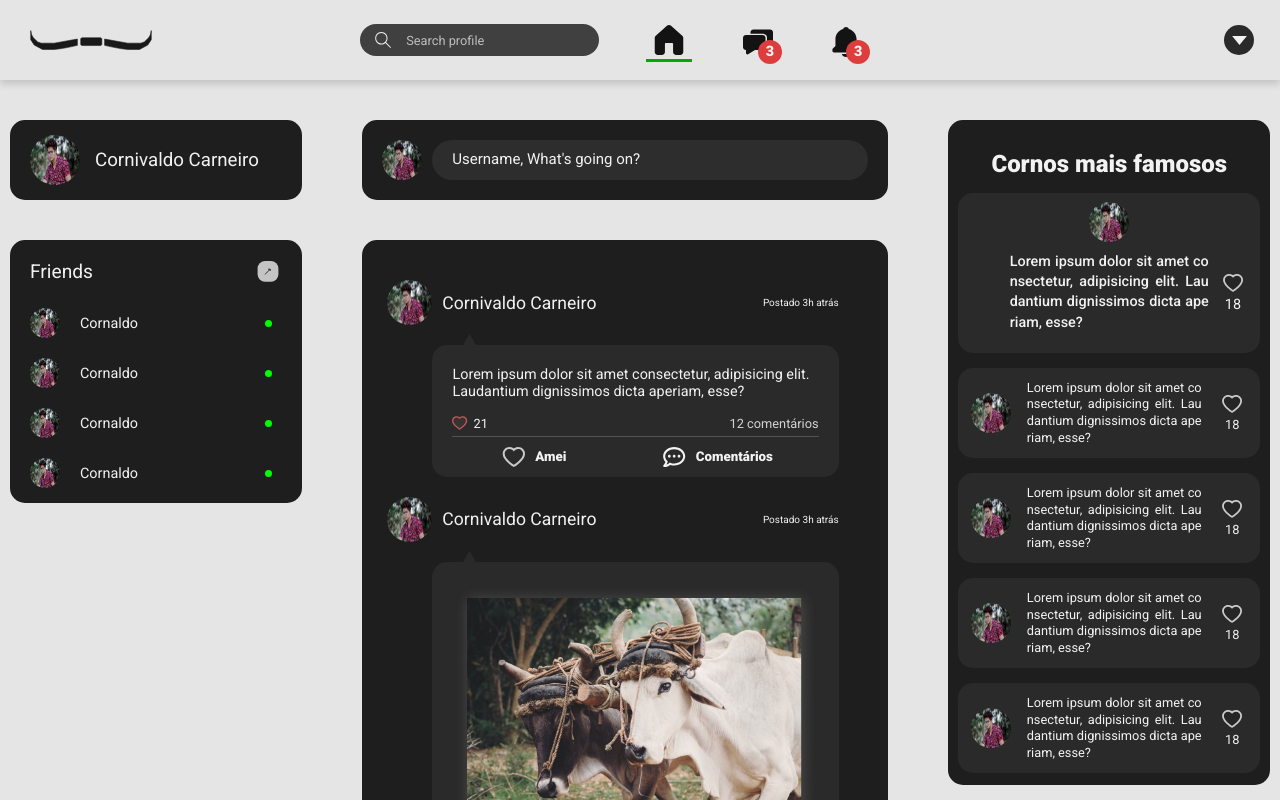
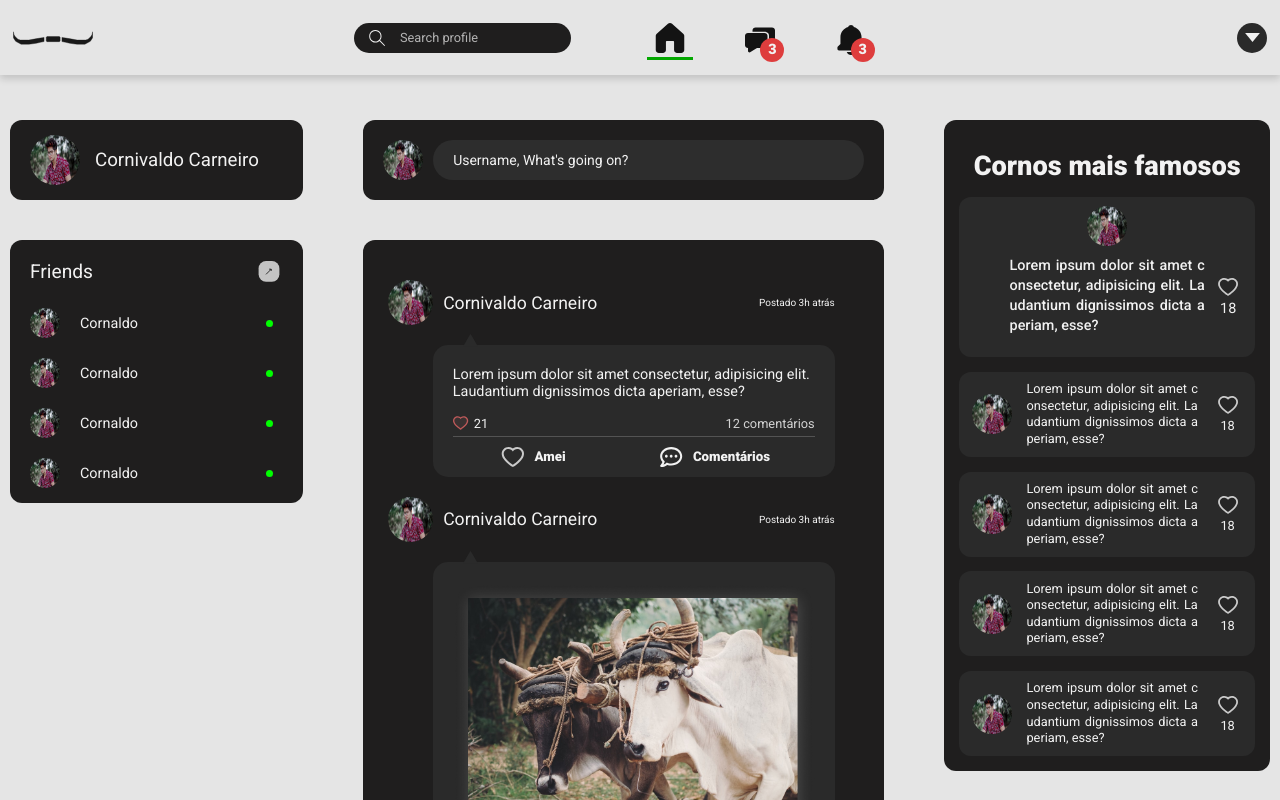
Before and after one commit to CaioDev1/newlayout, a React (Create React App) app in the folder newlayout/: page /#/ in a window 1280 px wide. Shown: the top 800 px of the page. Built offline with nearby package versions, Linux system fonts and the light colour scheme.

Commit message:
Melhorias na estilização da página Profile.

```diff
--- a/newlayout/src/components/HeaderBlock/HeaderBlockStyle.js
+++ b/newlayout/src/components/HeaderBlock/HeaderBlockStyle.js
@@ -5,7 +5,7 @@ export default styled.div`
         display: grid;
 
         grid-template-columns: 1fr 1.8fr 1.1fr;
-        grid-template-rows: 80px;
+        grid-template-rows: 75px;
 
         gap: 40px;
 
@@ -17,7 +17,7 @@ export default styled.div`
         width: 100%;
         min-width: 350px;
 
-        padding: 0 2%;
+        padding: 0 1%;
 
         box-shadow: 0px 4px 7px rgba(0, 0, 0, 0.15);
 
@@ -36,7 +36,7 @@ export default styled.div`
         }
 
         #header-left svg {
-            width: 130px;
+            width: 80px;
             height: 20px;
         }
 
@@ -137,19 +137,22 @@ export default styled.div`
             #header-main-input-field-body {
                 display: flex;
 
-                background: #404040;
+                background: #1F1E1E;
 
                 border-radius: 100px;
 
                 min-height: 30px;
                 height: 40%;
 
-                width: 90%;
+                width: 80%;
 
                 padding: 5px 15px;
             }
 
                 #header-main-input-field-body svg {
+                    min-height: 15px;
+                    min-width: 15px;
+
                     height: 100%;
 
                     margin-right: 15px;
@@ -224,6 +227,7 @@ export default styled.div`
                                     width: 100%;
 
                                     justify-content: space-between;
+                                    align-items: center;
 
                                     padding: 10px 0 5px;
                                 }
@@ -392,6 +396,10 @@ export default styled.div`
         grid-template-areas: 'b a';
     }
 
+        #header-main-input-field-body {
+            width: 100%;
+        }
+
     #header-right {
         display: none;
     }
--- a/newlayout/src/homePage/HomePage.jsx
+++ b/newlayout/src/homePage/HomePage.jsx
@@ -1,6 +1,6 @@
 import React, {useState} from 'react'
 
-import Style from './homePageStyle.js'
+import HomePageContainerStyle from './homePageStyle.js'
 
 import TrendingPost from '../components/pages/homePage/RightBlock/TrendingPost'
 import UserIcon from '../components/UserIcon/UserIcon'
@@ -15,7 +15,7 @@ function App() {
     const [isMouseOverOnOptions, setIsMouseOverOnOptions] = useState(false)
 
     return (
-        <Style>
+        <HomePageContainerStyle>
             <main id='home'>
                 <HeaderBlock />
                 <aside id='left-block'>
@@ -98,7 +98,7 @@ function App() {
                     </div>
                 </aside>
             </main>
-        </Style>
+        </HomePageContainerStyle>
     )
 }
 
--- a/newlayout/src/homePage/homePageStyle.js
+++ b/newlayout/src/homePage/homePageStyle.js
@@ -1,10 +1,12 @@
 import styled from 'styled-components'
 
 export default styled.div`
+    background: #E5E5E5;
+
     #home {
         display: grid;
 
-        grid-template-columns: 1fr 1.8fr 1.1fr;
+        grid-template-columns: 0.9fr 1.6fr 1fr;
         grid-template-rows: 1fr;
 
         grid-template-areas: 'b a c';
@@ -14,13 +16,15 @@ export default styled.div`
         min-height: 100vh;
         min-width: 350px;
 
+        max-width: 1920px;
+
+        margin: 0 auto;
+
         padding: 120px 10px 40px;
-
-        background: #E5E5E5;
     }
 
         #user-bar, #friends-field, #newpost-field, #feed, #trending-field, #trending-field-post-1, #trending-field-post {
-            border-radius: 15px;
+            border-radius: 12px;
         }
 
 
@@ -186,7 +190,7 @@ export default styled.div`
 
                     resize: none;
 
-                    padding: 10px 20px 0;
+                    padding: 12px 20px 0;
 
                     background: #2D2D2D;
 
@@ -202,7 +206,9 @@ export default styled.div`
                 }
 
                     #newpost-field textarea::placeholder {
-                        font-size: 15px;
+                        font-size: 14px;
+
+                        font-weight: lighter;
                     }
 
                     #newpost-field-options {
@@ -270,7 +276,7 @@ export default styled.div`
                 #trending-field-title {
                     text-align: center;
 
-                    font-size: 1.5rem;
+                    font-size: 1.7rem;
 
                     font-weight: bold;
 
@@ -285,7 +291,7 @@ export default styled.div`
                     height: 100%;
                     width: 100%;
 
-                    padding: 0 10px;
+                    padding: 0 15px;
                 }
 
                     #trending-field-post, #trending-field-post-1 {
@@ -359,7 +365,7 @@ export default styled.div`
                             }
 
                     #trending-field-post {
-                        height: 90px;
+                        height: 85px;
 
                         padding: 5px;
                     }
--- a/newlayout/src/profilePage/ProfilePage.jsx
+++ b/newlayout/src/profilePage/ProfilePage.jsx
@@ -41,6 +41,7 @@ function ProfilePage() {
             <HeaderBlock />
             <main>
                 <section className='secLeft'>
+                    <div id='profile-user-container'>
                         <div id='profile-user-header'>
                             <UserIcon />
                             <div id='profile-user-header-info'>
@@ -69,24 +70,25 @@ function ProfilePage() {
                         <div id='profile-user-about'>
                             <ul>
                                 <li>
-                                <svg width="40" height="40" viewBox="0 0 46 46" fill="none" xmlns="http://www.w3.org/2000/svg">
-                                    <path d="M41.4629 12.7399C40.8608 11.3457 39.9925 10.0822 38.9068 9.02034C37.8203 7.95527 36.5393 7.10888 35.1334 6.52718C33.6756 5.9216 32.112 5.61163 30.5334 5.61527C28.3188 5.61527 26.158 6.22171 24.2803 7.36722C23.8311 7.64124 23.4043 7.94222 23 8.27015C22.5957 7.94222 22.1689 7.64124 21.7197 7.36722C19.842 6.22171 17.6813 5.61527 15.4666 5.61527C13.8719 5.61527 12.3266 5.92073 10.8666 6.52718C9.45605 7.11116 8.18477 7.9512 7.09316 9.02034C6.00604 10.081 5.13762 11.3448 4.53711 12.7399C3.9127 14.1909 3.59375 15.7317 3.59375 17.3174C3.59375 18.8133 3.89922 20.3721 4.50566 21.9578C5.01328 23.283 5.74102 24.6576 6.6709 26.0457C8.14434 28.2424 10.1703 30.5334 12.6859 32.8559C16.8547 36.7057 20.983 39.3651 21.1582 39.4729L22.2229 40.1557C22.6945 40.4567 23.301 40.4567 23.7727 40.1557L24.8373 39.4729C25.0125 39.3606 29.1363 36.7057 33.3096 32.8559C35.8252 30.5334 37.8512 28.2424 39.3246 26.0457C40.2545 24.6576 40.9867 23.283 41.4898 21.9578C42.0963 20.3721 42.4018 18.8133 42.4018 17.3174C42.4063 15.7317 42.0873 14.1909 41.4629 12.7399Z" fill="#2E2E2E"/>
+                                    <svg width="40" height="36" viewBox="0 0 40 36" fill="none" xmlns="http://www.w3.org/2000/svg">
+                                        <path d="M38.4629 7.73988C37.8608 6.34567 36.9925 5.08225 35.9068 4.02034C34.8203 2.95527 33.5393 2.10888 32.1334 1.52718C30.6756 0.921602 29.112 0.611633 27.5334 0.615266C25.3188 0.615266 23.158 1.22171 21.2803 2.36722C20.8311 2.64124 20.4043 2.94222 20 3.27015C19.5957 2.94222 19.1689 2.64124 18.7197 2.36722C16.842 1.22171 14.6813 0.615266 12.4666 0.615266C10.8719 0.615266 9.32656 0.920735 7.8666 1.52718C6.45605 2.11116 5.18477 2.9512 4.09316 4.02034C3.00604 5.08105 2.13762 6.34477 1.53711 7.73988C0.912695 9.19085 0.59375 10.7317 0.59375 12.3174C0.59375 13.8133 0.899219 15.3721 1.50566 16.9578C2.01328 18.283 2.74102 19.6576 3.6709 21.0457C5.14434 23.2424 7.17031 25.5334 9.68594 27.8559C13.8547 31.7057 17.983 34.3651 18.1582 34.4729L19.2229 35.1557C19.6945 35.4567 20.301 35.4567 20.7727 35.1557L21.8373 34.4729C22.0125 34.3606 26.1363 31.7057 30.3096 27.8559C32.8252 25.5334 34.8512 23.2424 36.3246 21.0457C37.2545 19.6576 37.9867 18.283 38.4898 16.9578C39.0963 15.3721 39.4018 13.8133 39.4018 12.3174C39.4063 10.7317 39.0873 9.19085 38.4629 7.73988Z" fill="#2E2E2E"/>
                                     </svg>
                                     Atualmente em um relacionamento
                                 </li>
                                 <li>
-                                <svg width="40" height="40" viewBox="0 0 46 46" fill="none" xmlns="http://www.w3.org/2000/svg">
-                                    <path d="M16.0001 0C24.4623 0 31.3216 6.85929 31.3216 15.3214C31.3216 21.7957 26.7723 28.8514 17.7916 36.564C17.2922 36.993 16.6555 37.2286 15.9972 37.228C15.3389 37.2274 14.7026 36.9907 14.204 36.5609L13.61 36.0454C5.02685 28.534 0.678711 21.6511 0.678711 15.3214C0.678711 6.85929 7.538 0 16.0001 0ZM16.0001 9.42857C14.4373 9.42857 12.9384 10.0494 11.8333 11.1545C10.7281 12.2597 10.1073 13.7585 10.1073 15.3214C10.1073 16.8843 10.7281 18.3832 11.8333 19.4883C12.9384 20.5934 14.4373 21.2143 16.0001 21.2143C17.563 21.2143 19.0619 20.5934 20.167 19.4883C21.2721 18.3832 21.893 16.8843 21.893 15.3214C21.893 13.7585 21.2721 12.2597 20.167 11.1545C19.0619 10.0494 17.563 9.42857 16.0001 9.42857Z" fill="#2E2E2E"/>
+                                    <svg width="32" height="35" viewBox="0 0 32 35" fill="none" xmlns="http://www.w3.org/2000/svg">
+                                        <path d="M16.0001 0C24.4623 0 31.3216 6.44877 31.3216 14.4045C31.3216 20.4913 26.7723 27.1247 17.7916 34.3757C17.2922 34.779 16.6555 35.0005 15.9972 35C15.3389 34.9995 14.7026 34.7769 14.204 34.3728L13.61 33.8882C5.02685 26.8263 0.678711 20.3554 0.678711 14.4045C0.678711 6.44877 7.538 0 16.0001 0ZM16.0001 8.86429C14.4373 8.86429 12.9384 9.44799 11.8333 10.487C10.7281 11.526 10.1073 12.9351 10.1073 14.4045C10.1073 15.8738 10.7281 17.283 11.8333 18.322C12.9384 19.361 14.4373 19.9447 16.0001 19.9447C17.563 19.9447 19.0619 19.361 20.167 18.322C21.2721 17.283 21.893 15.8738 21.893 14.4045C21.893 12.9351 21.2721 11.526 20.167 10.487C19.0619 9.44799 17.563 8.86429 16.0001 8.86429Z" fill="#2E2E2E"/>
                                     </svg>
                                     Mora em <strong>São Paulo</strong>
                                 </li>
                                 <li>
-                                <svg width="40" height="40" viewBox="0 0 46 46" fill="none" xmlns="http://www.w3.org/2000/svg">
+                                    <svg width="36" height="36" viewBox="0 0 36 36" fill="none" xmlns="http://www.w3.org/2000/svg">
                                         <path d="M18 36C8.05982 36 0 27.9402 0 18C0 8.05982 8.05982 0 18 0C27.9402 0 36 8.05982 36 18C36 27.9402 27.9402 36 18 36ZM19.2857 9.32143C19.2857 9.14464 19.1411 9 18.9643 9H17.0357C16.8589 9 16.7143 9.14464 16.7143 9.32143V20.25C16.7143 20.4268 16.8589 20.5714 17.0357 20.5714H18.9643C19.1411 20.5714 19.2857 20.4268 19.2857 20.25V9.32143ZM18 23.1429C17.4953 23.1532 17.0148 23.3609 16.6615 23.7214C16.3083 24.082 16.1104 24.5667 16.1104 25.0714C16.1104 25.5762 16.3083 26.0609 16.6615 26.4214C17.0148 26.782 17.4953 26.9897 18 27C18.5047 26.9897 18.9852 26.782 19.3385 26.4214C19.6917 26.0609 19.8896 25.5762 19.8896 25.0714C19.8896 24.5667 19.6917 24.082 19.3385 23.7214C18.9852 23.3609 18.5047 23.1532 18 23.1429Z" fill="#2E2E2E"/>
                                     </svg>
                                     Corno(a) por <strong>4 vezes</strong>
                                 </li>
                             </ul>
+                        </div>
                     </div>
                 </section>
                 <section className='secRight'>
--- a/newlayout/src/profilePage/profilePageStyle.js
+++ b/newlayout/src/profilePage/profilePageStyle.js
@@ -27,6 +27,13 @@ const profilePageStyle = styled.main`
         section.secLeft * {
             color: #1E1E1E;
         }
+
+            #profile-user-container {
+                width: 100%;
+                max-width: 800px;
+
+                margin: 0 auto;
+            }
 
             #profile-user-header, #profile-user-header-info-name, #profile-user-header-info-historic {
                 display: flex;
@@ -116,8 +123,8 @@ const profilePageStyle = styled.main`
                     #profile-user-about svg {
                         margin-right: 20px;
 
-                        min-height: 50px;
-                        min-width: 50px;
+                        height: 40px;
+                        width: 40px;
 
                         display: flex;
                     }
@@ -168,6 +175,7 @@ const profilePageStyle = styled.main`
                         opacity: 0;
                         width: 0;
 
+                        overflow: hidden;
 
                         font-size: 1rem;
 
@@ -216,13 +224,13 @@ const profilePageStyle = styled.main`
 
                 position: relative;
 
-                padding: 5% 1%;
+                padding: 3% 1%;
             }
 
                 #content-title {
-                    font-size: 2rem;
+                    font-size: 1.6rem;
 
-                    padding-bottom: 10px;
+                    padding-bottom: 15px;
                     padding-left: 10px;
                 }
 
```
Also changed, not shown: 1 other file (tests, documents, lock files or other folders). Lines whose indentation alone changed are shown as unchanged.
